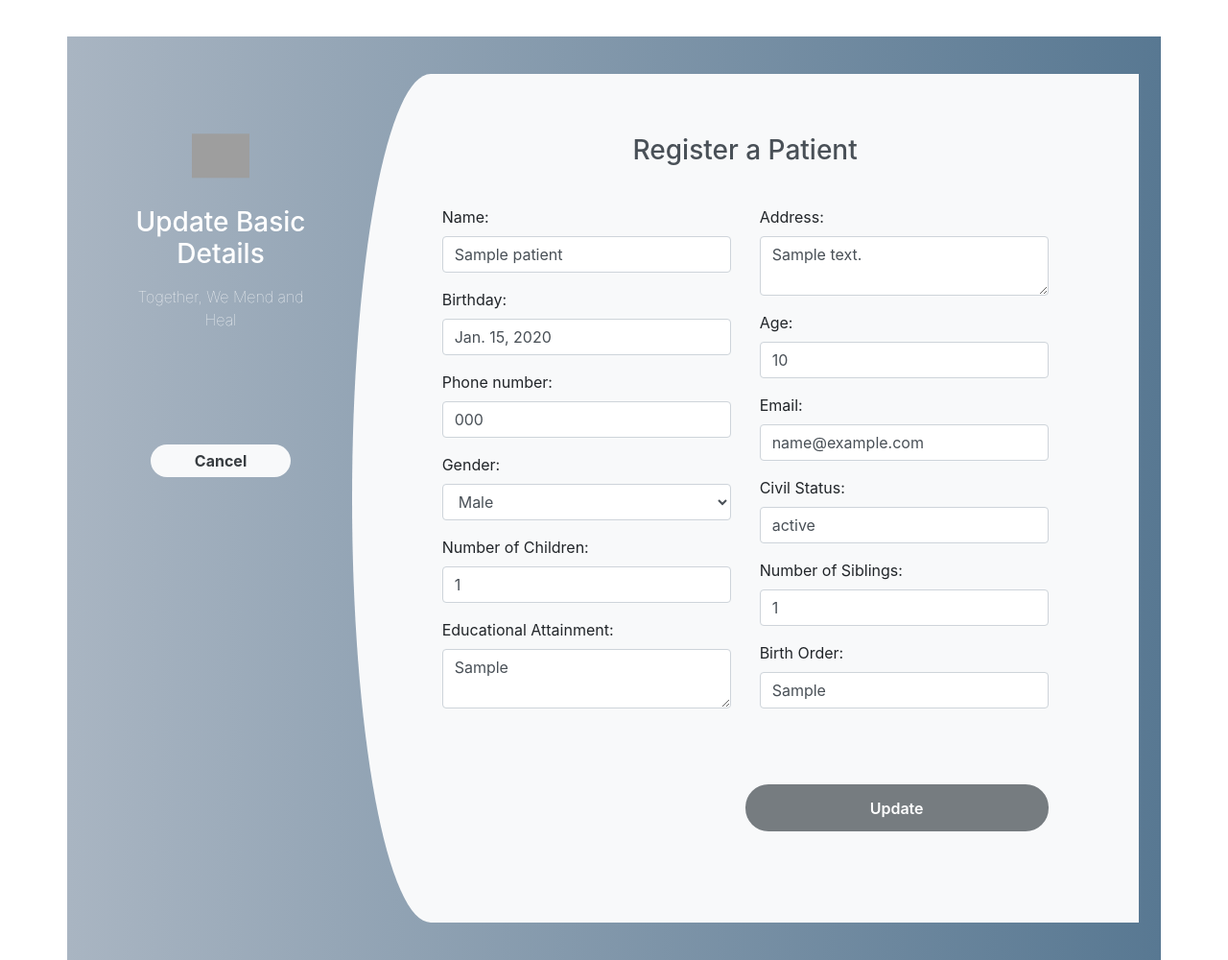
After one commit to Akire-Eam/Mental-Health-Form, a Django app: page /healthcare/updatePatient/1 in a window 1280 px wide. The commit adds this page. Shown: the whole page at 96% size. Run offline with Django 3.2, Linux system fonts and the light colour scheme; tables that the repository leaves empty hold one stand-in row (values such as "Sample post"); parts of the project's set-up code (start-up, migrations or seed data) failed here and were passed over; some libraries are stand-ins or nearby versions; grey boxes are pictures that could not be loaded.

Commit message:
update for basic details

```diff
--- a/healthcare/urls.py
+++ b/healthcare/urls.py
@@ -4,6 +4,7 @@ from healthcare import views
 
 urlpatterns = [
     path('newPatient', views.newPatient, name='newPatient'),
+    path('updatePatient/<patientId>', views.updatePatient, name='updatePatient'),
     path('patientRecord/<patientId>', views.patientRecord, name='patientRecord'),
     path('updatePatientRecord/<patientId>', views.updatePatientRecord, name='updatePatientRecord'),
 ]
--- a/healthcare/views.py
+++ b/healthcare/views.py
@@ -65,6 +65,38 @@ def newPatient(request):
     except KeyError as e:
             logger.error(f"Missing key: {e}")
             return render(request, 'newPatient.html', {'message': 'Missing required fields'})
+
+def updatePatient(request, patientId):
+    patient = Patient.objects.filter(id=patientId).first()
+    # print(patient.id)
+
+    if request.method == 'POST':
+        try:
+            patient.name = request.POST['name']
+            patient.mobile = request.POST['mobile']
+            patient.email = request.POST['email']
+            patient.gender = request.POST['gender']
+            patient.dateOfBirth = request.POST['dateOfBirth']
+            patient.age = request.POST['age']
+            patient.address = request.POST['address']
+            patient.civilStatus = request.POST['civilStatus']
+            patient.nrOfChildren = request.POST['nrOfChildren']
+            patient.nrOfSiblings = request.POST['nrOfSiblings']
+            patient.birthOrder = request.POST['birthOrder']
+            patient.educationalAttainment = request.POST['educationalAttainment']
+
+            patient.save()
+
+            return render(request, 'updatePatient.html', {'success': True, 'patient': patient})
+
+        except KeyError as e:
+            logger.error(f"Missing key: {e}")
+            return render(request, 'updatePatient.html', {'message': 'Missing required fields', 'patient': patient})
+        except Exception as e:
+            logger.error(f"Error while updating patient: {e}")
+            return render(request, 'updatePatient.html', {'message': 'Something went wrong', 'patient': patient})
+
+    return render(request, 'updatePatient.html', {'patient': patient})
 
 # Create new patient record
 def to_none_if_empty(value):
--- a/templates/patientRecord.html
+++ b/templates/patientRecord.html
@@ -313,7 +313,7 @@ function toggleReligiousDetails(isReligious) {
                                         <div class="col-md-12">
                                             {% if success %}
                                             <div class="alert alert-success" role="alert">
-                                                Records Successfully Updated
+                                                Patient Information Sheet Successfully Created
                                             </div>
                                             {% endif %}
                                             {% if message %}
--- /dev/null
+++ b/templates/updatePatient.html
@@ -0,0 +1,200 @@
+<link href="//maxcdn.bootstrapcdn.com/bootstrap/4.1.1/css/bootstrap.min.css" rel="stylesheet" id="bootstrap-css">
+<script src="//maxcdn.bootstrapcdn.com/bootstrap/4.1.1/js/bootstrap.min.js"></script>
+<script src="//cdnjs.cloudflare.com/ajax/libs/jquery/3.2.1/jquery.min.js"></script>
+<!------ Include the above in your HEAD tag ---------->
+{% block title %} <title>Register Patient</title>{% endblock %}
+<style>
+    .register {
+        background: -webkit-linear-gradient(left, #A9B5C2, #587892);
+        margin-top: 3%;
+        padding: 3%;
+    }
+    .register-left {
+        text-align: center;
+        color: #fff;
+        margin-top: 4%;
+    }
+    .register-left input {
+        border: none;
+        border-radius: 1.5rem;
+        padding: 2%;
+        width: 60%;
+        background: #f8f9fa;
+        font-weight: bold;
+        color: #383d41;
+        margin-top: 30%;
+        margin-bottom: 3%;
+        cursor: pointer;
+    }
+    .register-right {
+        background: #f8f9fa;
+        border-top-left-radius: 10% 50%;
+        border-bottom-left-radius: 10% 50%;
+    }
+    .register-left img {
+        margin-top: 15%;
+        margin-bottom: 5%;
+        width: 25%;
+        -webkit-animation: mover 2s infinite alternate;
+        animation: mover 1s infinite alternate;
+    }
+    @-webkit-keyframes mover {
+        0% { transform: translateY(0); }
+        100% { transform: translateY(-20px); }
+    }
+    @keyframes mover {
+        0% { transform: translateY(0); }
+        100% { transform: translateY(-20px); }
+    }
+    .register-left p {
+        font-weight: lighter;
+        padding: 12%;
+        margin-top: -9%;
+    }
+    .register .register-form {
+        padding: 10%;
+        margin-top: 10%;
+    }
+    .btnRegister {
+        float: right;
+        margin-top: 10%;
+        border: none;
+        border-radius: 1.5rem;
+        padding: 2%;
+        background: #767C80;
+        color: #fff;
+        font-weight: 600;
+        width: 50%;
+        cursor: pointer;
+    }
+    .register .nav-tabs {
+        margin-top: 3%;
+        border: none;
+        background: #16a085;
+        border-radius: 1.5rem;
+        width: 28%;
+        float: right;
+    }
+    .register .nav-tabs .nav-link {
+        padding: 2%;
+        height: 34px;
+        font-weight: 600;
+        color: #fff;
+        border-top-right-radius: 1.5rem;
+        border-bottom-right-radius: 1.5rem;
+    }
+    .register .nav-tabs .nav-link:hover {
+        border: none;
+    }
+    .register .nav-tabs .nav-link.active {
+        width: 100px;
+        color: #767C80;
+        border: 2px solid #767C80;
+        border-top-left-radius: 1.5rem;
+        border-bottom-left-radius: 1.5rem;
+    }
+    .register-heading {
+        text-align: center;
+        margin-top: 8%;
+        margin-bottom: -15%;
+        color: #495057;
+    }
+</style>
+<script>
+    function cancel() {
+        window.location.href = "/";
+    }
+</script>
+<div class="container register">
+    <div class="row">
+        <div class="col-md-3 register-left">
+            <img src="http://www.downloadclipart.net/large/37802-red-stethoscope-clipart.png" alt="" />
+            <h3>Update Basic Details</h3>
+            <p>Together, We Mend and Heal</p>
+            <input type="submit" name="" value="Cancel" onclick="cancel()" /><br />
+        </div>
+        <div class="col-md-9 register-right">
+            <div class="tab-content" id="myTabContent">
+                <div class="tab-pane fade show active" id="home" role="tabpanel" aria-labelledby="home-tab">
+                    <h3 class="register-heading">Register a Patient</h3>
+                    <form action="/healthcare/updatePatient/{{patient.id}}"  method="post"> {% csrf_token %}
+                        <div class="row register-form">
+                            <div class="col-md-12">
+                                {% if success %}
+                                <div class="alert alert-success" role="alert">
+                                    Records Successfully updated
+                                </div>
+                                {% endif %}
+                                {% if message %}
+                                <div class="alert alert-danger" role="alert">
+                                    {{message}}
+                                </div>
+                                {% endif %}
+                            </div>
+                            <div class="col-md-6">
+                                <div class="form-group">
+                                    <label>Name:</label>
+                                    <input type="text" class="form-control" name="name" placeholder="Name" pattern="[a-zA-Z'-'\s]*" value="{{ patient.name }}" required/>
+                                </div>
+                                <div class="form-group">
+                                    <label>Birthday:</label>
+                                    <input placeholder="mm/dd/yyyy" type="text" name="dateOfBirth" class="form-control" value="{{ patient.dateOfBirth }}" onfocus="(this.type='date')" onblur="(this.type='text')" required/>
+                                </div>
+                                <div class="form-group">
+                                    <label>Phone number:</label>
+                                    <input type="text" minlength="10" maxlength="10" name="mobile" class="form-control" pattern="[0-9]+" placeholder="9*********" value="{{ patient.mobile }}" required/>
+                                </div>
+                                <div class="form-group">
+                                    <label>Gender:</label>
+                                    <select class="form-control" name="gender">
+                                        <option value="" disabled {% if not patient.gender %}selected{% endif %}>Select Gender</option>
+                                        <option value="Male" {% if patient.gender == "Male" %}selected{% endif %}>Male</option>
+                                        <option value="Female" {% if patient.gender == "Female" %}selected{% endif %}>Female</option>
+                                        <option value="Other" {% if patient.gender == "Other" %}selected{% endif %}>Other</option>
+                                    </select>
+                                </div>
+                                <div class="form-group">
+                                    <label>Number of Children:</label>
+                                    <input type="number" class="form-control" name="nrOfChildren" value="{{ patient.nrOfChildren }}" required/>
+                                </div>
+                                <div class="form-group">
+                                    <label>Educational Attainment:</label>
+                                    <textarea class="form-control" name="educationalAttainment" rows="2" required>{{ patient.educationalAttainment }}</textarea>
+                                </div>
+                            </div>
+                            <div class="col-md-6">
+                                <div class="form-group">
+                                    <label>Address:</label>
+                                    <textarea class="form-control" name="address" rows="2" required>{{ patient.address }}</textarea>
+                                </div>
+                                <div class="form-group">
+                                    <label>Age:</label>
+                                    <input type="number" class="form-control" name="age" value="{{ patient.age }}" required/>
+                                </div>
+                                <div class="form-group">
+                                    <label>Email:</label>
+                                    <input type="email" class="form-control" name="email" placeholder="Your Email" pattern="[a-z0-9._%+-]+@[a-z0-9.-]+\.[a-z]{2,4}$" value="{{ patient.email }}" required/>
+                                </div>
+                                <div class="form-group">
+                                    <label>Civil Status:</label>
+                                    <input type="text" class="form-control" name="civilStatus" value="{{ patient.civilStatus }}" required/>
+                                </div>
+                                <div class="form-group">
+                                    <label>Number of Siblings:</label>
+                                    <input type="number" class="form-control" name="nrOfSiblings" value="{{ patient.nrOfSiblings }}" required/>
+                                </div>
+                                <div class="form-group">
+                                    <label>Birth Order:</label>
+                                    <input type="text" class="form-control" name="birthOrder" value="{{ patient.birthOrder }}" required/>
+                                </div>
+                            </div>
+                            <div class="col-md-12">
+                                <input type="submit" class="btnRegister" value="Update" required/>
+                            </div>
+                        </div>
+                    </form>
+                </div>
+            </div>
+        </div>
+    </div>
+</div>
--- a/templates/updatePatientRecord.html
+++ b/templates/updatePatientRecord.html
@@ -270,7 +270,7 @@ function toggleReligiousDetails(isReligious) {
     <div class="row">
         <div class="col-md-3 register-left">
             <img src="http://www.downloadclipart.net/large/37802-red-stethoscope-clipart.png" alt=""/>
-            <h3>Update Patient Details</h3>
+            <h3>Update Personal Information Sheet</h3>
             <p>Nurturing Mental Health, One Mend at a Time</p>
             <input type="submit" name="" value="Cancel" onClick="cancel()"/><br/>
         </div>
--- a/templates/viewPatientRecord.html
+++ b/templates/viewPatientRecord.html
@@ -104,6 +104,9 @@
         <div class="tab-content" style="margin-top: 30px;">
             <div id="BasicDetails" data-tab-content class="activeDiv">
                 <h1>Basic Details</h1>
+                {% if request.session.role == "Nurse" or request.session.role == "Doctor" %}
+                <a href="/healthcare/updatePatient/{{details.id}}" class="btn btn-info btm-sm" style ="background-color:#B0A99F; border-color:#B0A99F; color:white; float:right; margin: 2%;">Update Basic Details</a>
+                {% endif %}
                 <div class="card-body pt-0" id="table1">
                     <table class="table table-bordered" >
                       <tr>
```
